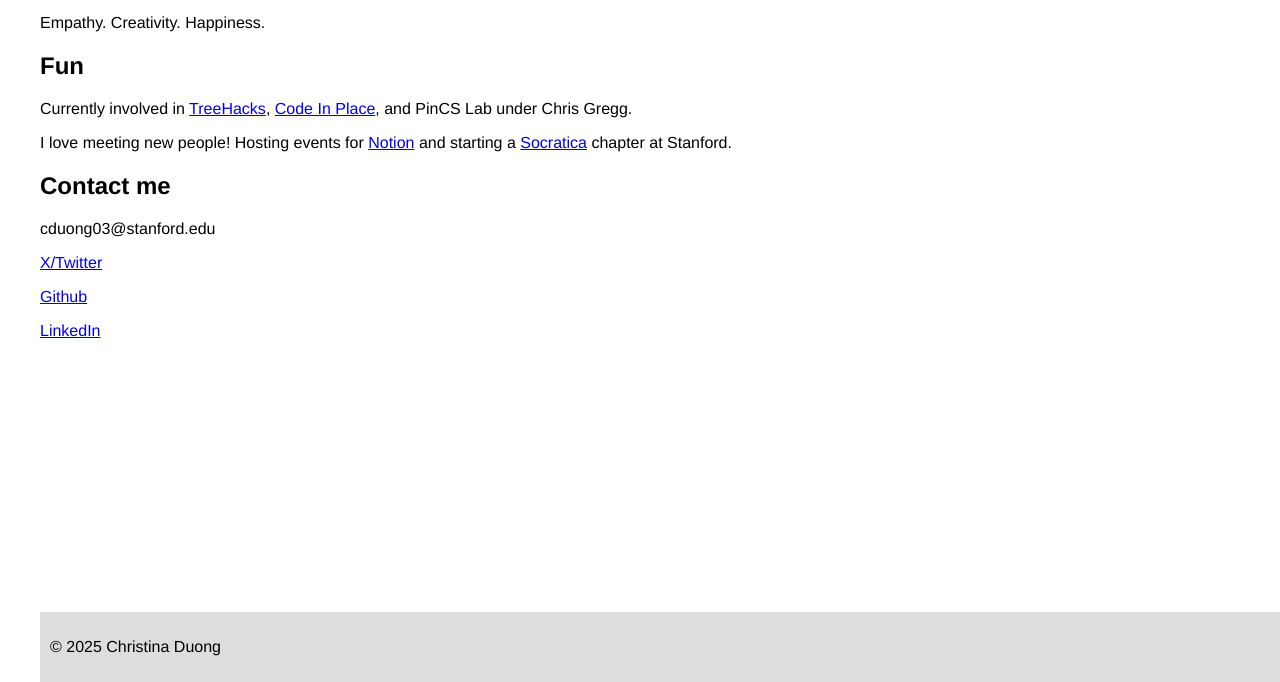
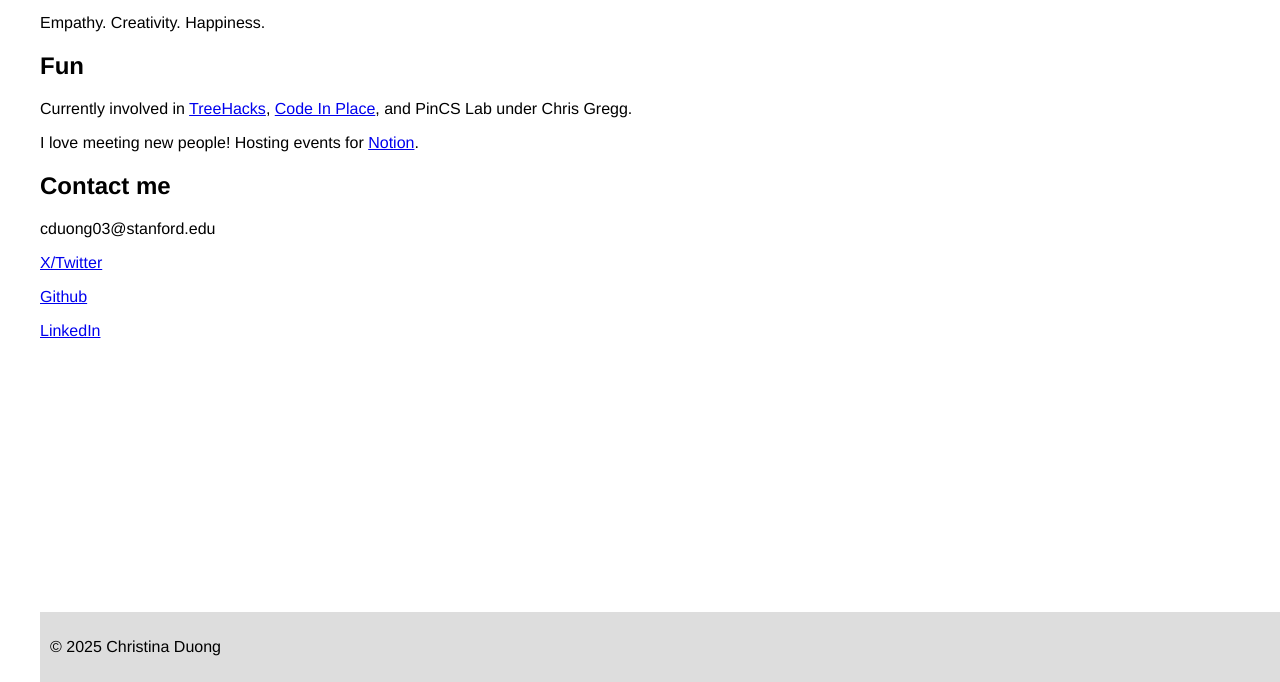
Before and after one commit to christinaduong/personal-website, a plain HTML site: page index.html in a window 1280 px wide. Shown: the part 118-800 px from the top of the page. Drawn offline with Linux system fonts and the light colour scheme; a script that the page names is missing.

Commit message:
remove description

```diff
--- a/index.html
+++ b/index.html
@@ -15,7 +15,7 @@
         <p>Empathy. Creativity. Happiness.</p>
         <h2>Fun</h2>
         <p>Currently involved in <a href="https://treehacks.com/">TreeHacks</a>, <a href="https://codeinplace.stanford.edu/">Code In Place</a>, and PinCS Lab under Chris Gregg.</p>
-        <p>I love meeting new people! Hosting events for <a href="https://www.notion.com/">Notion</a> and starting a <a href="https://www.socratica.info/">Socratica</a> chapter at Stanford.</p>
+        <p>I love meeting new people! Hosting events for <a href="https://www.notion.com/">Notion</a>.</p>
 
         <h2>Contact me</h2>
         <p>cduong03@stanford.edu</p>
```
